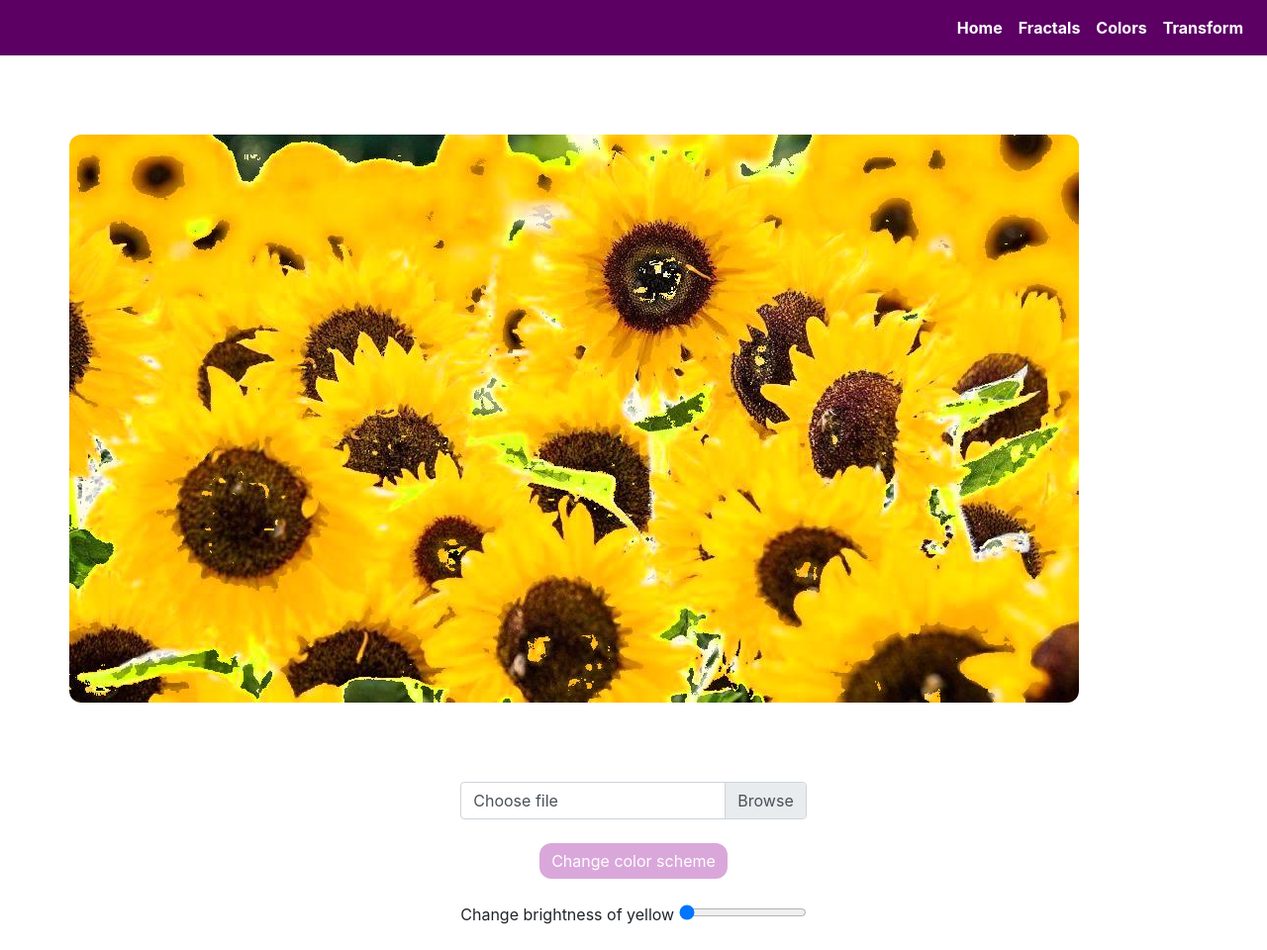
After one commit to Developress/cg-learning-service, a Django app: page /colors in a window 1280 px wide. The commit adds this page. Shown: the whole page at 99% size. Run offline with Django 3.2, Linux system fonts and the light colour scheme; some libraries are stand-ins or nearby versions.

Commit message:
Colors page added

```diff
--- /dev/null
+++ b/cg_learning_service/static/scripts/colors.js
@@ -0,0 +1,50 @@
+const form = document.getElementById("colors-form");
+const fileInput = document.getElementById('image');
+const fileInputLabel = document.getElementById('custom-file-label');
+const targetImage = document.getElementById('target-image');
+const brightnessRange = document.getElementById('brightness-range');
+
+const handleForm = (event) => {
+    event.preventDefault();
+    const image = document.getElementById('image').files[0];
+    const formData = new FormData();
+    formData.append("image", image);
+
+    fetch('/change-color-scheme', {
+        method: 'POST',
+        body: formData,
+    })
+        .then(data => data.blob()).then(blob => {
+            targetImage.src = URL.createObjectURL(blob);
+        })
+        .catch((error) => {
+            console.log(error);
+        })
+}
+
+form.addEventListener('submit', handleForm);
+fileInput.onchange = () => {
+    const [file] = fileInput.files;
+    if(file){
+        targetImage.src = URL.createObjectURL(file);
+        fileInputLabel.innerText = file.name;
+    }
+}
+
+brightnessRange.onchange = () => {
+    const image = document.getElementById('image').files[0];
+    const formData = new FormData();
+    formData.append("image", image);
+
+
+    fetch(`/change-brightness?brightness=${brightnessRange.value}`, {
+        method: 'POST',
+        body: formData,
+    })
+        .then(data => data.blob()).then(blob => {
+            targetImage.src = URL.createObjectURL(blob);
+        })
+        .catch((error) => {
+            console.log(error);
+        })
+}
--- a/cg_learning_service/static/styles.css
+++ b/cg_learning_service/static/styles.css
@@ -29,9 +29,9 @@
     border-radius: 0.75rem !important;
 }
 
-.fractal-img{
-    width: 30rem;
-    height: 20rem;
+.custom-img{
+    width: auto;
+    height: auto;
     border: white;
     border-radius: 0.75rem !important;
 }
--- a/cg_learning_service/views.py
+++ b/cg_learning_service/views.py
@@ -5,6 +5,8 @@ from django.shortcuts import render
 from django.views.decorators.csrf import csrf_exempt
 
 from cg_learning_service.build_fractal import build_fractal
+from cg_learning_service.change_brightness import change_brightness
+from cg_learning_service.change_rgb_to_cmyk import change_rgb_to_cmyk
 
 
 def index(request):
@@ -13,6 +15,10 @@ def index(request):
 
 def fractals(request):
     return render(request, 'fractals.html')
+
+
+def colors(request):
+    return render(request, 'colors.html')
 
 
 @csrf_exempt
@@ -31,3 +37,22 @@ def create_fractal(request):
 
     build_fractal(c, scale, color_scheme, initial_iterations, alter_fractal, iterations)
     return HttpResponse('Fractal created successfully')
+
+
+@csrf_exempt
+def change_color_scheme(request):
+    image = request.FILES['image']
+    new_image = change_rgb_to_cmyk(image)
+    response = HttpResponse(content_type='image/jpg')
+    new_image.save(response, "JPEG")
+    return response
+
+
+@csrf_exempt
+def change_image_brightness(request):
+    brightness = int(request.GET.get('brightness'))
+    image = request.FILES['image']
+    new_image = change_brightness(image, brightness)
+    response = HttpResponse(content_type='image/jpg')
+    new_image.save(response, "JPEG")
+    return response
--- a/lab4/urls.py
+++ b/lab4/urls.py
@@ -22,4 +22,7 @@ urlpatterns = [
     path('', views.index),
     path('fractals', views.fractals),
     path('create-fractal', views.create_fractal),
+    path('colors', views.colors),
+    path('change-color-scheme', views.change_color_scheme),
+    path('change-brightness', views.change_image_brightness),
 ]
--- /dev/null
+++ b/templates/colors.html
@@ -0,0 +1,32 @@
+{% extends 'base.html' %}
+{% load static %}
+{% block title %}Fractals{% endblock %}
+{% block body %}
+    <main>
+        <div class="container">
+            <div class="row">
+                <div class="colSM">
+                    <img id="target-image" class="custom-img mt-6" src={% static 'images/colors.jpeg' %} alt="Image
+                         to change color scheme">
+                </div>
+                <div class="colSM center">
+                    <form id="colors-form" method="post" enctype="multipart/form-data" class="mt-6">
+                        <div class="custom-file">
+                            <input type="file" class="custom-file-input" id="image" name="image" accept="image/*">
+                            <label class="custom-file-label" id="custom-file-label" for="customFile">Choose file</label>
+                        </div>
+                        <div class="col text-center bold-white-text mt-4">
+                            <button type="submit" class="btn-light-purple btn btn-primary" role="button">Change color scheme
+                            </button>
+                        </div>
+                        <div class="mt-4">
+                            <label for="customRange1">Change brightness of yellow</label>
+                            <input type="range" class="custom-range" id="brightness-range" value="0">
+                        </div>
+                    </form>
+                </div>
+            </div>
+        </div>
+    </main>
+    <script src={% static '/scripts/colors.js' %}></script>
+{% endblock %}
--- a/templates/fractals.html
+++ b/templates/fractals.html
@@ -6,7 +6,7 @@
         <div class="container">
             <div class="row">
                 <div class="colSM">
-                    <img class="fractal-img mt-6" src={% static '/images/fractal.png' %} alt="Paintbrush">
+                    <img class="custom-img mt-6" src={% static '/images/fractal.png' %} alt="Paintbrush">
                 </div>
                 <div class="colSM center">
                     <h3 class="bold-purple-text mt-6">F(z) = z*z + c</h3>
```
Also changed, not shown: cg_learning_service/change_brightness.py (added, +71 -0 lines), cg_learning_service/change_rgb_to_cmyk.py (added, +45 -0 lines), cg_learning_service/static/images/colors.jpeg (added), cg_learning_service/static/images/fractal.png (deleted).
